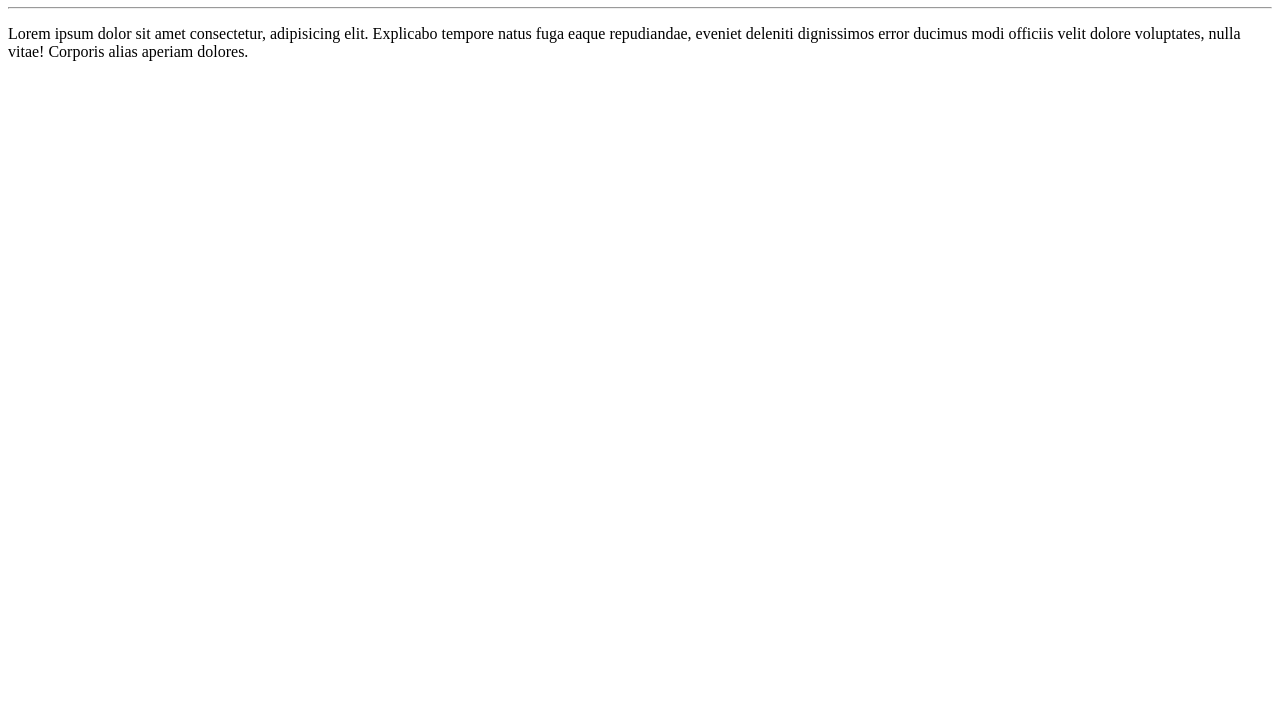
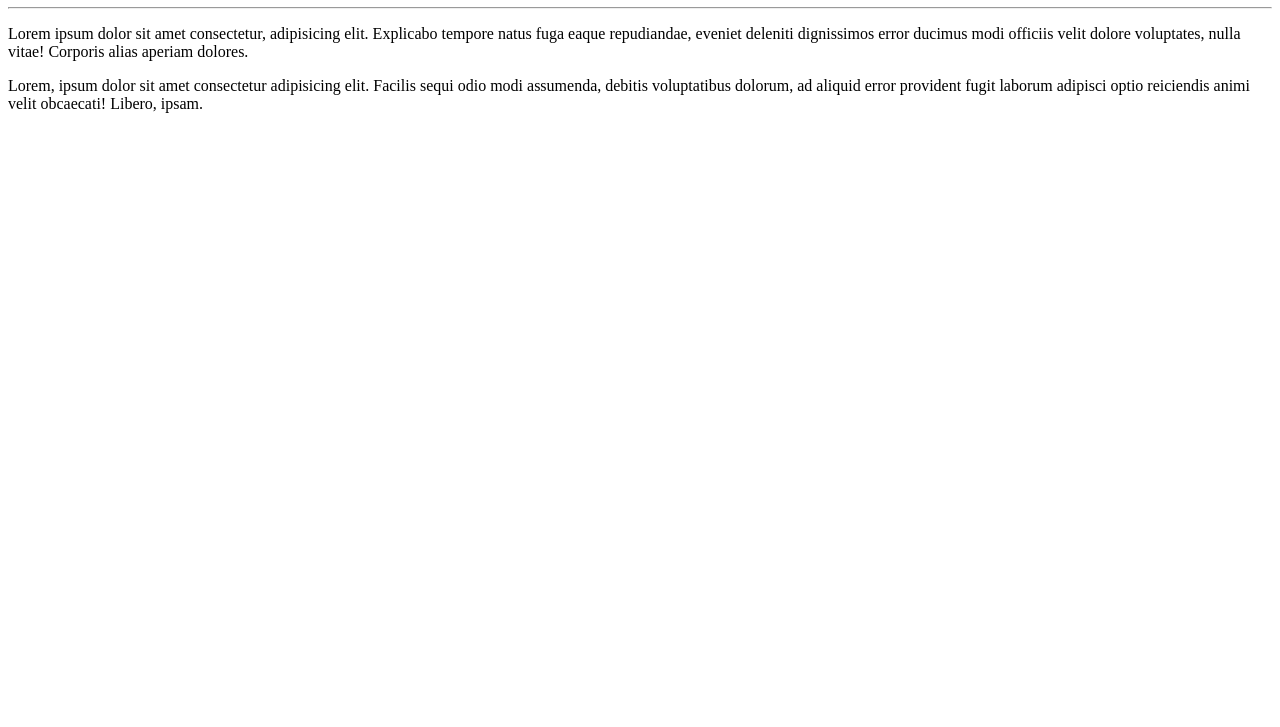
Before and after one commit to renan-almeidaa/Ola-Mundo, a plain HTML site: page site-exemplo/index.html in a window 1280 px wide. Shown: the part 73-800 px from the top of the page. Drawn offline with Linux system fonts and the light colour scheme.

Commit message:
adicionei um paragrafo

```diff
--- a/site-exemplo/index.html
+++ b/site-exemplo/index.html
@@ -12,6 +12,6 @@
     <p>Lorem ipsum dolor sit amet consectetur, adipisicing elit. Explicabo tempore natus fuga eaque repudiandae,
         eveniet deleniti dignissimos error ducimus modi officiis velit dolore voluptates, nulla vitae!
         Corporis alias aperiam dolores.</p>
-
+    <p>Lorem, ipsum dolor sit amet consectetur adipisicing elit. Facilis sequi odio modi assumenda, debitis voluptatibus dolorum, ad aliquid error provident fugit laborum adipisci optio reiciendis animi velit obcaecati! Libero, ipsam.</p>
 </body>
 </html>
```
